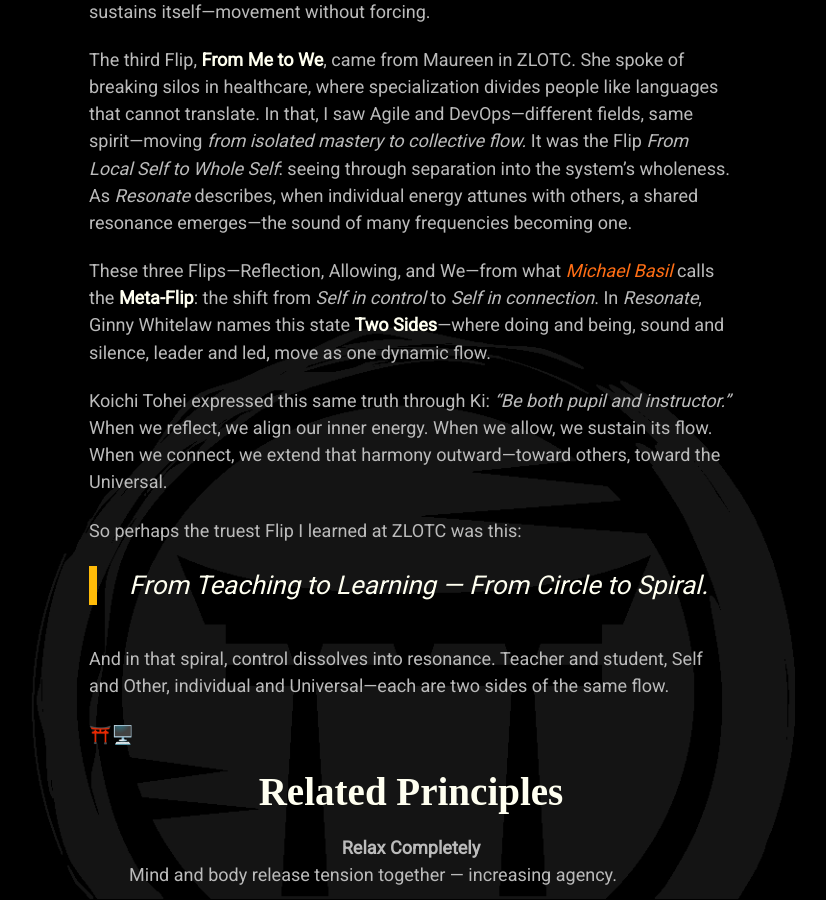
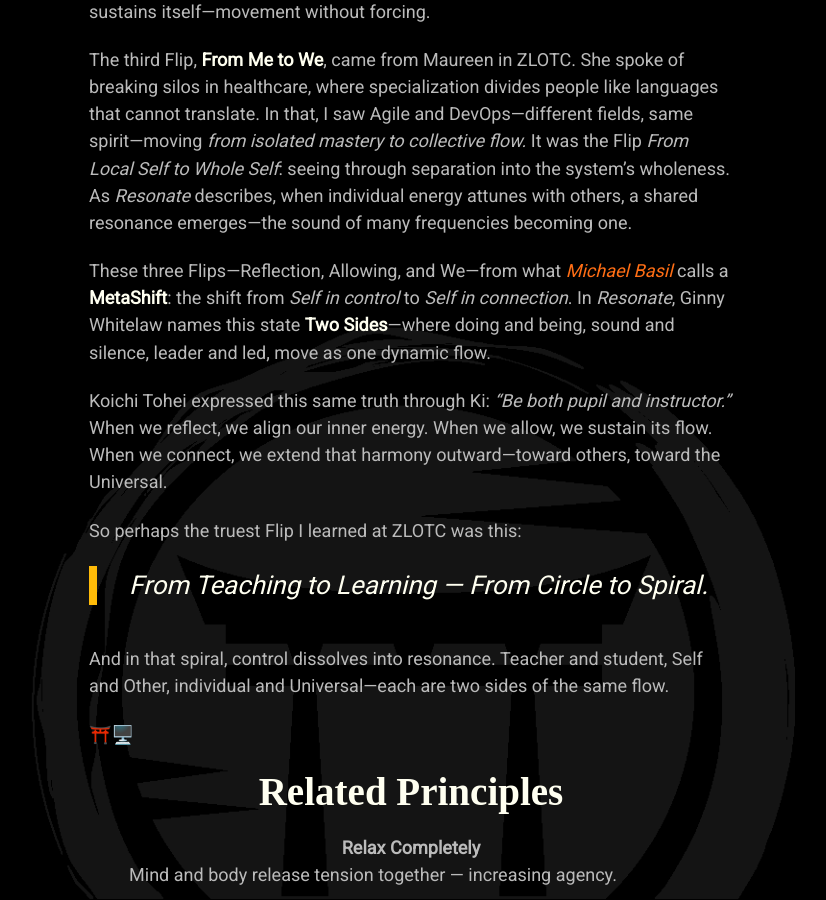
Before and after one commit to mindset-dojo/mindset-dojo.github.io, a Jekyll site: the page built from _insights/2025-10-26-circle-teaching-learning.md, in a window 1280 px wide and 900 px high, scrolled down 1093 px. Shown: the whole window, without its empty margins (229-1055 px from the left). Built offline with Jekyll 4.4.1, drawn with Linux system fonts in a browser that asks for light colours; some web fonts are replaced.

Commit message:
fix(circle-teaching-learning): language.

```diff
--- a/_insights/2025-10-26-circle-teaching-learning.md
+++ b/_insights/2025-10-26-circle-teaching-learning.md
@@ -51,7 +51,7 @@
 It was the Flip *From Local Self to Whole Self*: seeing through separation into the system’s wholeness.
 As *Resonate* describes, when individual energy attunes with others, a shared resonance emerges—the sound of many frequencies becoming one.
 
-These three Flips—Reflection, Allowing, and We—from what [Michael Basil]({{'/authors/michael-basil/' | relative_url}}) calls the **Meta-Flip**: the shift from *Self in control* to *Self in connection*.
+These three Flips—Reflection, Allowing, and We—from what [Michael Basil]({{'/authors/michael-basil/' | relative_url}}) calls a **MetaShift**: the shift from *Self in control* to *Self in connection*.
 In *Resonate*, Ginny Whitelaw names this state **Two Sides**—where doing and being, sound and silence, leader and led, move as one dynamic flow.
 
 Koichi Tohei expressed this same truth through Ki: *“Be both pupil and instructor.”*
```
